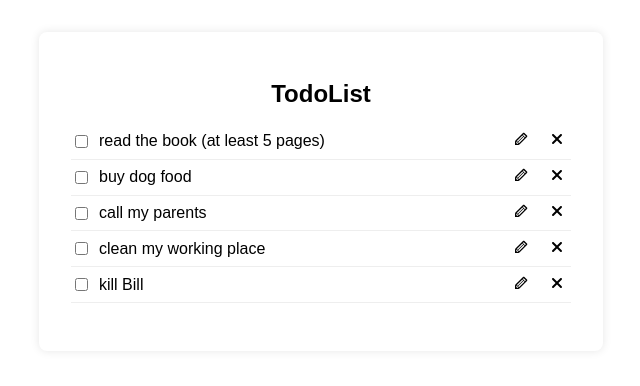
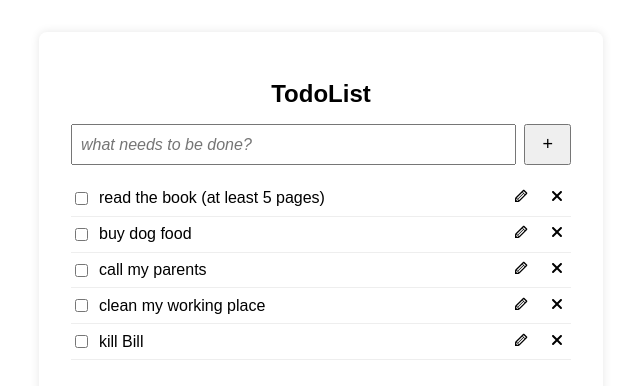
Before and after one commit to AtanasBondzhakov/todo-list, a React (Vite) app in the folder todo-list/: page / in a window 1280 px wide. Shown: the top 386 px of the page, without its empty margins (319-959 px from the left). Built offline with nearby package versions, Linux system fonts and the light colour scheme.

Commit message:
Create Input component

```diff
--- a/todo-list/src/App.jsx
+++ b/todo-list/src/App.jsx
@@ -1,6 +1,7 @@
 import { useState } from "react";
 
 import TodoList from "./components/TodoList.jsx";
+import Input from "./components/Input.jsx";
 
 const initialTodos = [
     { id: 1, text: 'read the book (at least 5 pages)', isCompleted: false },
@@ -19,6 +20,8 @@ function App() {
             <div className='container'>
                 <h1 className='title'>TodoList</h1>
 
+                <Input />
+
                 <TodoList todos={todos} />
             </div>
         </>
--- /dev/null
+++ b/todo-list/src/components/Input.jsx
@@ -0,0 +1,13 @@
+export default function Input() {
+    return (
+        <div className='inputContainer'>
+            <input
+                type="text"
+                placeholder="what needs to be done?"
+                className='input'
+                name="add-todo"
+            />
+            <button className='addButton'>+</button>
+        </div>
+    );
+};
--- a/todo-list/src/index.css
+++ b/todo-list/src/index.css
@@ -40,3 +40,21 @@
   cursor: pointer;
   font-size: 16px;
 }
+
+.inputContainer {
+  display: flex;
+  gap: 8px;
+}
+
+.input {
+  flex: 1;
+  padding: 0.5rem;
+  font-style: italic;
+  font-size: 16px;
+}
+
+.addButton {
+  padding: 0.5rem 1rem;
+  font-size: 18px;
+  cursor: pointer;
+}
```
